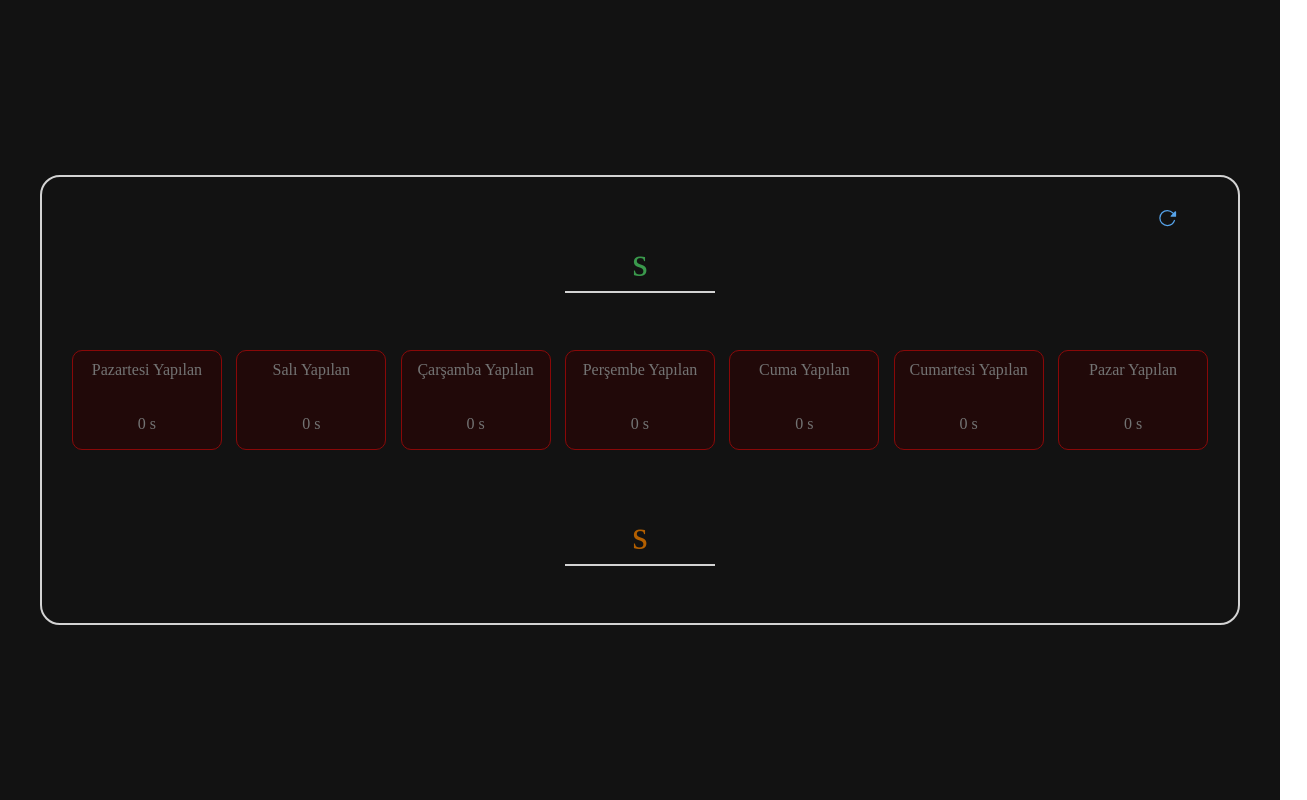
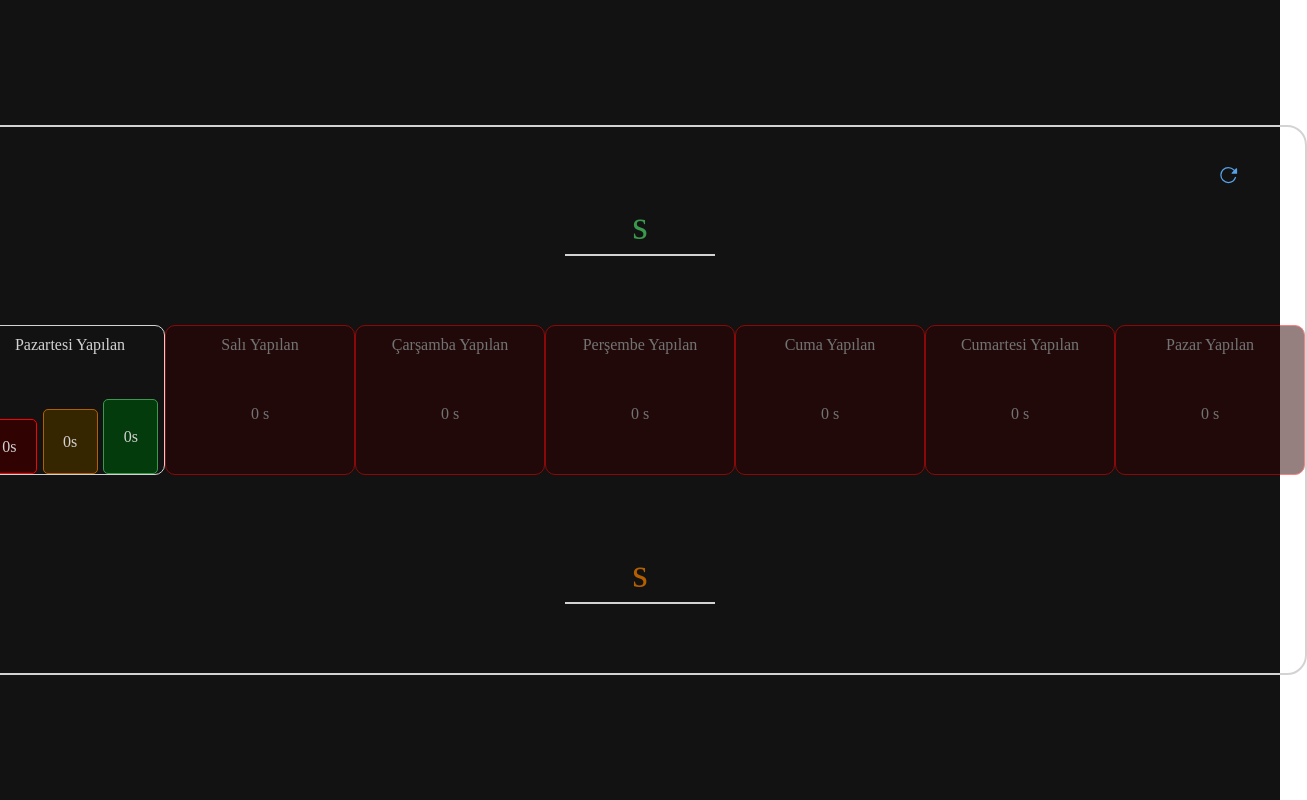
Before and after one commit to enesyagmur/weekly-time-manager, a React (Create React App) app: page / in a window 1280 px wide. Shown: the whole page, 1307 px wide, since content can reach past the window. Built offline with nearby package versions, Linux system fonts and the light colour scheme.

Commit message:
current ve target study güncelleme işlemleri

```diff
--- a/src/App.js
+++ b/src/App.js
@@ -7,17 +7,13 @@ import { updateTargetStudyCount } from "./redux/targetSlice";
 import { useDispatch } from "react-redux";
 import { useEffect, useState } from "react";
 function App() {
-  const [suAnkiTarih, setSuAnkiTarih] = useState(new Date());
-
-  useEffect(() => {
-    setSuAnkiTarih(new Date());
-  }, []);
-
   const dispatch = useDispatch();
   const localStorageReload = () => {
     localStorage.setItem("currentStudy", 0);
     localStorage.setItem("targetStudy", 0);
     localStorage.setItem("pazartesi", -1);
+    localStorage.setItem("pazartesiStudiedRate", -1);
+
     localStorage.setItem("sali", -1);
     localStorage.setItem("carsamba", -1);
     localStorage.setItem("persembe", -1);
@@ -42,3 +38,6 @@ function App() {
 }
 
 export default App;
+
+//yapılan study e göre div ve renk değişimini + sayfa açılınca eğer pazartesi çalışıldıysa
+// ona göre renk vermesini yapmaya çalışıyorum
--- a/src/App.scss
+++ b/src/App.scss
@@ -27,8 +27,8 @@
   color: var(--white);
 }
 .contain {
-  width: 1200px;
-  height: 450px;
+  width: 1500px;
+  height: 550px;
   display: flex;
   flex-direction: column;
   align-items: center;
--- a/src/components/Days/Pazartesi.jsx
+++ b/src/components/Days/Pazartesi.jsx
@@ -2,14 +2,23 @@ import React, { useEffect, useState } from "react";
 import "./day.scss";
 
 const Pazartesi = () => {
-  const [selectedTarget, setSelectedTarger] = useState(false);
-  const [hours, setHours] = useState([0, 2, 4]);
+  const [selectedTarget, setSelectedTarget] = useState(false);
+  const [targetTime, setTargetTime] = useState(0);
+  const [studiedRate, setstudiedRate] = useState([0, 50, 100]);
   const [studyCheck, setStudyCheck] = useState(false);
   const [studiedColors, setStudiedColors] = useState({
     bgColor: "#121212",
     brColor: "#d3d3d3",
     opacity: 1,
   });
+
+  const returnTargetStudyFunc = () => {
+    return Number(localStorage.getItem("targetStudy"));
+  };
+
+  const returnCurrentStudyFunc = () => {
+    return Number(localStorage.getItem("currentStudy"));
+  };
 
   const studyCheckFunc = () => {
     const thisDayStudy = Number(localStorage.getItem("pazartesi"));
@@ -19,38 +28,72 @@ const Pazartesi = () => {
     }
   };
 
-  const selectTargetFunc = (targetTime) => {
-    setSelectedTarger(true);
-    if (targetTime === 5) {
-      setHours([0, 2.5, 5]);
-    } else if (targetTime === 10) {
-      setHours([0, 5, 10]);
-    }
+  const selectTargetFunc = (targetTimeToday) => {
+    setTargetTime(targetTimeToday);
+    setSelectedTarget(true);
+    updateTargetStudyFunc(targetTimeToday);
   };
 
-  const selectStudiedFunc = (studiedTime) => {
-    localStorage.setItem("pazartesi", studiedTime);
-    setHours(studiedTime);
-    setStudyCheck(true);
-    if (studiedTime === 0) {
+  const updateTargetStudyFunc = (targetTimeToday) => {
+    const targetStudy = returnTargetStudyFunc();
+    const afterTodayTargetStudy = targetStudy + targetTimeToday;
+    localStorage.setItem("targetStudy", afterTodayTargetStudy);
+  };
+
+  const updateCurentStudyFunc = (studiedThisToday) => {
+    const currentStudy = returnCurrentStudyFunc();
+    const afterTodayCurrentStudy = currentStudy + studiedThisToday;
+    localStorage.setItem("currentStudy", afterTodayCurrentStudy);
+  };
+
+  const updadeRateThisDayFunc = (rate) => {
+    localStorage.setItem("pazartesiStudiedRate", rate);
+  };
+
+  const changeStyleFunc = () => {
+    const studyRate = localStorage.getItem("pazartesiStudiedRate");
+
+    if (studyRate === 0) {
       setStudiedColors({ bgColor: "#300202", brColor: "red", opacity: 0.5 });
-    } else if (studiedTime === 2 || studiedTime === 2.5 || studiedTime === 5) {
+      setSelectedTarget(true);
+      setStudyCheck(true);
+    } else if (studyRate === 0.5) {
+      setstudiedRate(50);
       setStudiedColors({
         bgColor: "#362600",
         brColor: "#b35f00",
         opacity: 0.5,
       });
-    } else if (studiedTime === 4 || studiedTime === 5 || studiedTime === 10) {
+      setSelectedTarget(true);
+      setStudyCheck(true);
+    } else if (studyRate === 1) {
+      setstudiedRate(100);
       setStudiedColors({
         bgColor: "#043b0c",
         brColor: "#3a994c",
         opacity: 0.5,
       });
+      setSelectedTarget(true);
+      setStudyCheck(true);
     }
+  };
+
+  const selectStudiedFunc = (rate) => {
+    const studyRate = rate / 100;
+    const studiedTime = targetTime * studyRate;
+    updadeRateThisDayFunc(studyRate);
+    updateThisDayStudyFunc(studiedTime);
+    updateCurentStudyFunc(studiedTime);
+    changeStyleFunc();
+  };
+
+  const updateThisDayStudyFunc = (time) => {
+    localStorage.setItem("pazartesi", time);
   };
 
   useEffect(() => {
     studyCheckFunc();
+    changeStyleFunc();
   }, []);
 
   if (selectedTarget === false) {
@@ -82,17 +125,28 @@ const Pazartesi = () => {
       >
         <p className="day-title">Pazartesi Yapılan</p>
         {studyCheck ? (
-          <div className="studied">{hours} s</div>
+          <div className="studied">
+            <p>{targetTime}s</p>
+          </div>
         ) : (
           <div className="study">
-            <p className="zero" onClick={() => selectStudiedFunc(hours[0])}>
-              {hours[0]} s
+            <p
+              className="zero"
+              onClick={() => selectStudiedFunc(studiedRate[0])}
+            >
+              {targetTime * 0}s
             </p>
-            <p className="half" onClick={() => selectStudiedFunc(hours[1])}>
-              {hours[1]} s
+            <p
+              className="half"
+              onClick={() => selectStudiedFunc(studiedRate[1])}
+            >
+              {targetTime / 2}s
             </p>
-            <p className="full" onClick={() => selectStudiedFunc(hours[2])}>
-              {hours[2]} s
+            <p
+              className="full"
+              onClick={() => selectStudiedFunc(studiedRate[2])}
+            >
+              {targetTime}s
             </p>
           </div>
         )}
--- a/src/components/Days/day.scss
+++ b/src/components/Days/day.scss
@@ -1,6 +1,6 @@
 .day {
-  width: 150px;
-  height: 100px;
+  width: 190px;
+  height: 150px;
   background-color: var(--black);
   color: var(--white);
   display: flex;
@@ -18,13 +18,14 @@
 
   .targets {
     width: 100%;
-    height: 50px;
+    height: 75px;
     display: flex;
     justify-content: space-evenly;
+    align-items: flex-end;
 
     p {
-      width: 46px;
-      height: 50px;
+      width: 55px;
+
       text-align: center;
       border: 1px solid var(--white);
       cursor: pointer;
@@ -40,25 +41,27 @@
     .four {
       background-color: var(--darkOrange);
       border: 1px solid var(--orange);
+      height: 55px;
     }
     .five {
       background-color: var(--darkBlue);
       border: 1px solid var(--blue);
+      height: 65px;
     }
     .ten {
       background-color: var(--darkGreen);
       border: 1px solid var(--green);
+      height: 75px;
     }
   }
 
   .study {
     width: 100%;
-    height: 50px;
+    align-items: flex-end;
     display: flex;
     justify-content: space-evenly;
-
     p {
-      width: 46px;
+      width: 55px;
       height: 50px;
       text-align: center;
       border: 1px solid var(--white);
@@ -75,22 +78,25 @@
     .zero {
       background-color: var(--darkRed);
       border: 1px solid var(--red);
+      height: 55px;
     }
     .half {
       background-color: var(--darkOrange);
       border: 1px solid var(--orange);
+      height: 65px;
     }
     .full {
       background-color: var(--darkGreen);
       border: 1px solid var(--green);
+      height: 75px;
     }
   }
 
   .studied {
     width: 100%;
-    height: 50px;
+    height: 150px;
     display: flex;
     align-items: center;
-    justify-content: center;
+    justify-content: space-evenly;
   }
 }
--- a/src/components/dayList.scss
+++ b/src/components/dayList.scss
@@ -1,7 +1,7 @@
 .day-list {
-  width: 95%;
-  height: 100px;
+  width: 100%;
+  height: 150px;
   display: flex;
   align-items: center;
-  justify-content: space-between;
+  justify-content: space-around;
 }
```
